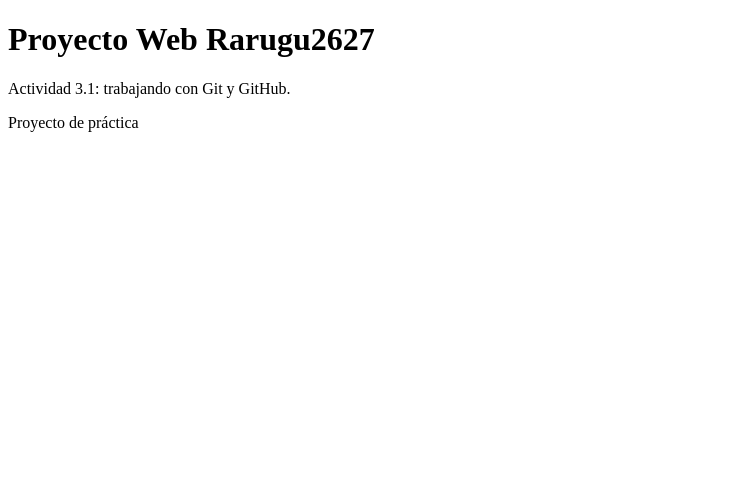
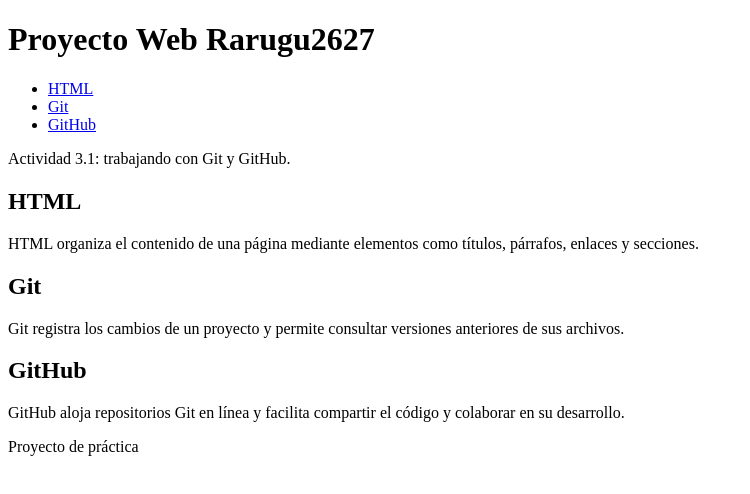
Before and after one commit to rarugu/Proyecto-Web-Rarugu2627, a plain HTML site: page index.html in a window 1280 px wide. Shown: the whole page, without its empty margins (0-750 px from the left). Drawn offline with Linux system fonts and the light colour scheme.

Commit message:
Añadir menú y secciones principales

```diff
--- a/index.html
+++ b/index.html
@@ -7,10 +7,33 @@
     <link rel="stylesheet" href="css/styles.css">
 </head>
 <body>
-  <header><h1>Proyecto Web Rarugu2627</h1></header>
+    <header>
+        <h1>Proyecto Web Rarugu2627</h1>
+        <nav aria-label="Navegación principal">
+            <ul>
+                <li><a href="#html">HTML</a></li>
+                <li><a href="#git">Git</a></li>
+                <li><a href="#github">GitHub</a></li>
+            </ul>
+        </nav>
+    </header>
     <main>
         <p>Actividad 3.1: trabajando con Git y GitHub.</p>
+        <section id="html">
+            <h2>HTML</h2>
+            <p>HTML organiza el contenido de una página mediante elementos como títulos, párrafos, enlaces y secciones.</p>
+        </section>
+        <section id="git">
+            <h2>Git</h2>
+            <p>Git registra los cambios de un proyecto y permite consultar versiones anteriores de sus archivos.</p>
+        </section>
+        <section id="github">
+            <h2>GitHub</h2>
+            <p>GitHub aloja repositorios Git en línea y facilita compartir el código y colaborar en su desarrollo.</p>
+        </section>
     </main>
-  <footer><p>Proyecto de práctica</p></footer>
+    <footer>
+        <p>Proyecto de práctica</p>
+    </footer>
 </body>
 </html>
```
Lines whose indentation alone changed are shown as unchanged.
